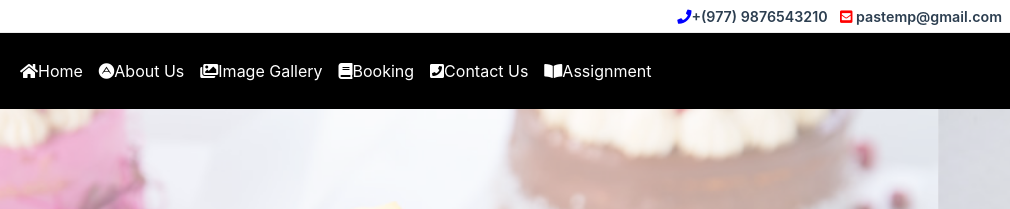
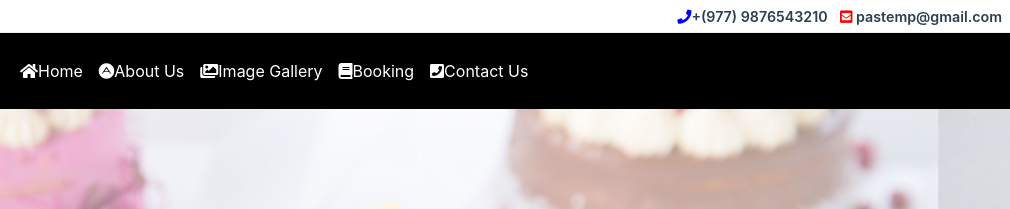
Before and after one commit to SwastikaEpita/Portfolio, a plain HTML site: page project1/index.html in a window 1280 px wide. Shown: the top 209 px of the page, 270-1280 px from the left. Drawn offline with Linux system fonts and the light colour scheme.

Commit message:
Update index.html

```diff
--- a/project1/index.html
+++ b/project1/index.html
@@ -71,9 +71,7 @@
   </li>
 
 
-  <li class="nav-item active">
-  <a class="nav-link" href="../home.html" target="_blank"><i class="fas fa-book-open"></i>Assignment</a>
-  </li>
+
   </ul>
 
   </div>
```
